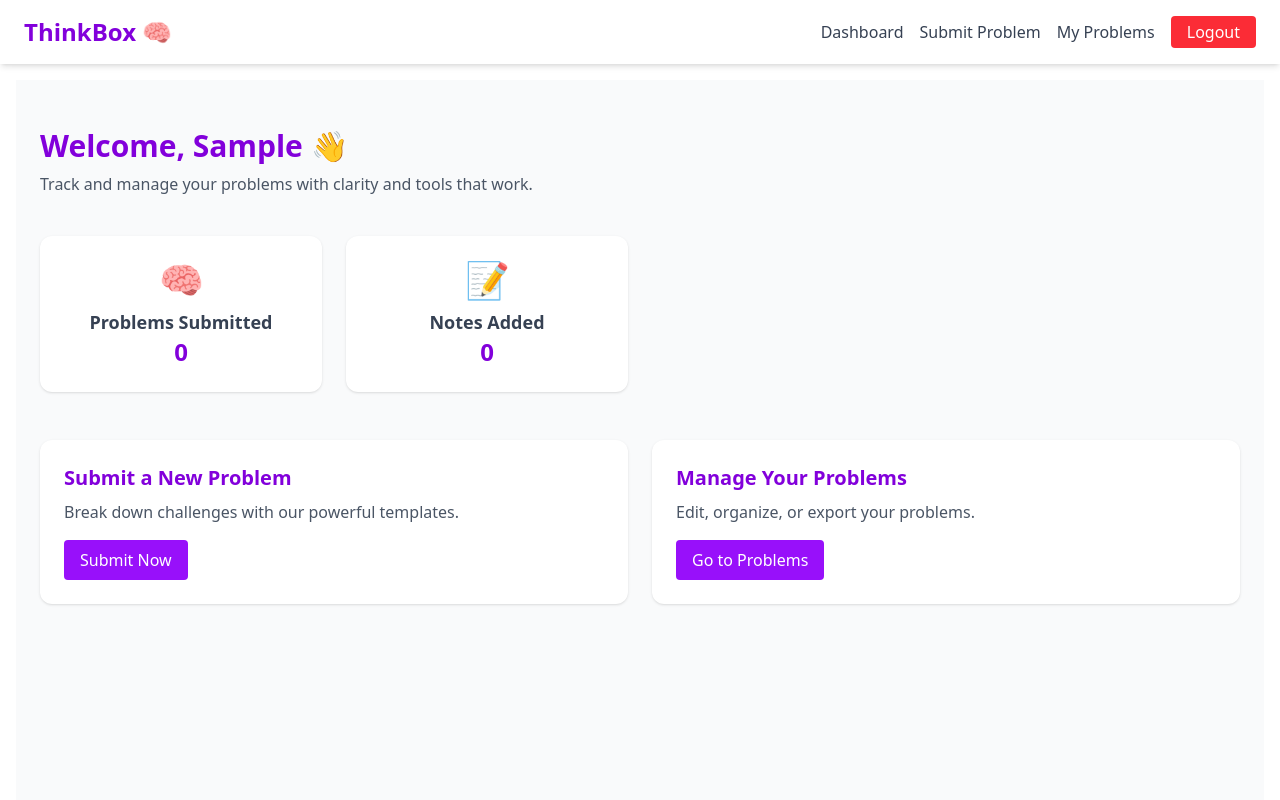
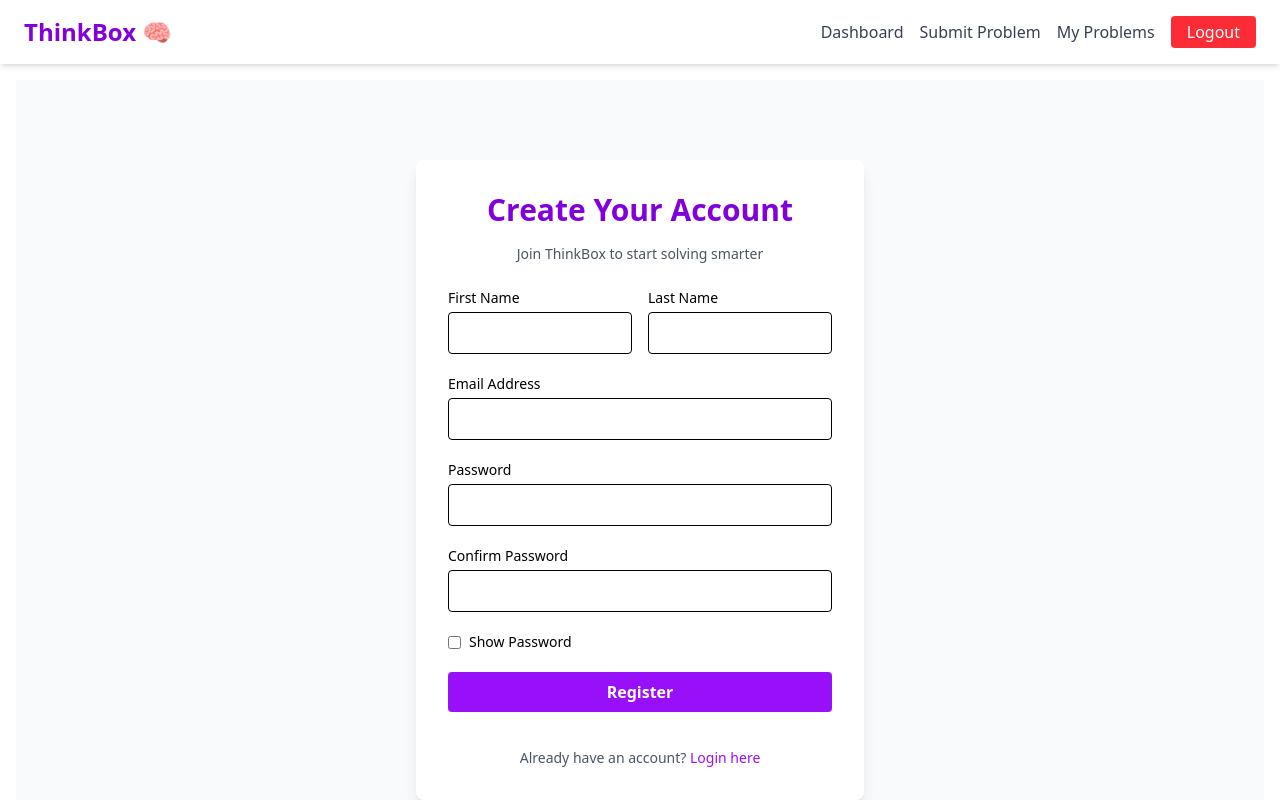
Before and after one commit to Dollypee48/ThinkBox, a React (Vite) app in the folder Frontend/: page /register in a window 1280 px wide. Before the commit this address led to /dashboard. Shown: the top 800 px of the page. Built offline with nearby package versions, Linux system fonts and the light colour scheme; no server answers; sample sign-in values are in the browser's storage.

Commit message:
change the login and register url

```diff
--- a/Frontend/src/pages/Login.jsx
+++ b/Frontend/src/pages/Login.jsx
@@ -1,7 +1,6 @@
 import { useState, useEffect } from "react";
-import { useDispatch, useSelector } from "react-redux";
-import { login } from "../features/auth/authSlice";
 import { useNavigate, Link } from "react-router-dom";
+import axios from "axios";
 
 export default function Login() {
   const [form, setForm] = useState({
@@ -10,15 +9,9 @@ export default function Login() {
     showPassword: false,
   });
 
-  const dispatch = useDispatch();
+  const [loading, setLoading] = useState(false);
+  const [error, setError] = useState("");
   const navigate = useNavigate();
-  const { user, loading, error } = useSelector((state) => state.auth);
-
-  useEffect(() => {
-    if (user) {
-      navigate("/dashboard");
-    }
-  }, [user, navigate]);
 
   const handleChange = (e) => {
     setForm({ ...form, [e.target.name]: e.target.value });
@@ -28,9 +21,25 @@ export default function Login() {
     setForm((prev) => ({ ...prev, showPassword: !prev.showPassword }));
   };
 
-  const handleSubmit = (e) => {
+  const handleSubmit = async (e) => {
     e.preventDefault();
-    dispatch(login({ email: form.email, password: form.password }));
+    setError("");
+
+    try {
+      setLoading(true);
+      const res = await axios.post("https://think-box-backend.vercel.app/api/auth/login", {
+        email: form.email.trim(),
+        password: form.password,
+      });
+
+      localStorage.setItem("user", JSON.stringify(res.data));
+      navigate("/dashboard");
+    } catch (err) {
+      console.error("Login failed:", err);
+      setError(err.response?.data?.message || "Invalid email or password.");
+    } finally {
+      setLoading(false);
+    }
   };
 
   return (
--- a/Frontend/src/pages/Register.jsx
+++ b/Frontend/src/pages/Register.jsx
@@ -1,7 +1,6 @@
 import { useState, useEffect } from "react";
-import { useDispatch, useSelector } from "react-redux";
-import { register } from "../features/auth/authSlice";
 import { useNavigate, Link } from "react-router-dom";
+import axios from "axios";
 
 export default function Register() {
   const [form, setForm] = useState({
@@ -13,15 +12,9 @@ export default function Register() {
     showPassword: false,
   });
 
-  const dispatch = useDispatch();
+  const [loading, setLoading] = useState(false);
+  const [error, setError] = useState("");
   const navigate = useNavigate();
-  const { user, loading, error } = useSelector((state) => state.auth);
-
-  useEffect(() => {
-    if (user) {
-      navigate("/dashboard");
-    }
-  }, [user, navigate]);
 
   const handleChange = (e) => {
     setForm({ ...form, [e.target.name]: e.target.value });
@@ -31,11 +24,12 @@ export default function Register() {
     setForm({ ...form, showPassword: !form.showPassword });
   };
 
-  const handleSubmit = (e) => {
+  const handleSubmit = async (e) => {
     e.preventDefault();
+    setError("");
 
     if (form.password !== form.confirmPassword) {
-      alert("Passwords do not match");
+      setError("Passwords do not match");
       return;
     }
 
@@ -46,7 +40,17 @@ export default function Register() {
       password: form.password,
     };
 
-    dispatch(register(userData));
+    try {
+      setLoading(true);
+      const res = await axios.post("https://think-box-backend.vercel.app/api/auth/register", userData);
+      localStorage.setItem("user", JSON.stringify(res.data));
+      navigate("/dashboard");
+    } catch (err) {
+      console.error("Register failed:", err);
+      setError(err.response?.data?.message || "Something went wrong.");
+    } finally {
+      setLoading(false);
+    }
   };
 
   return (
```
